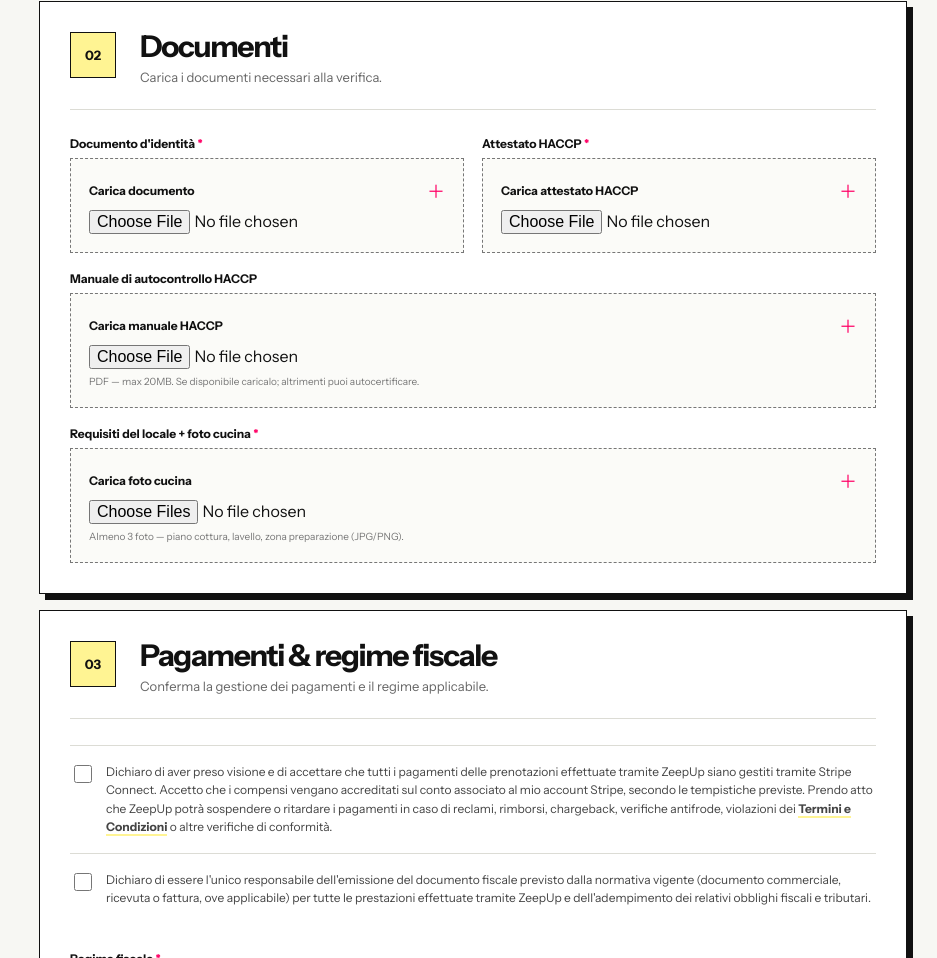
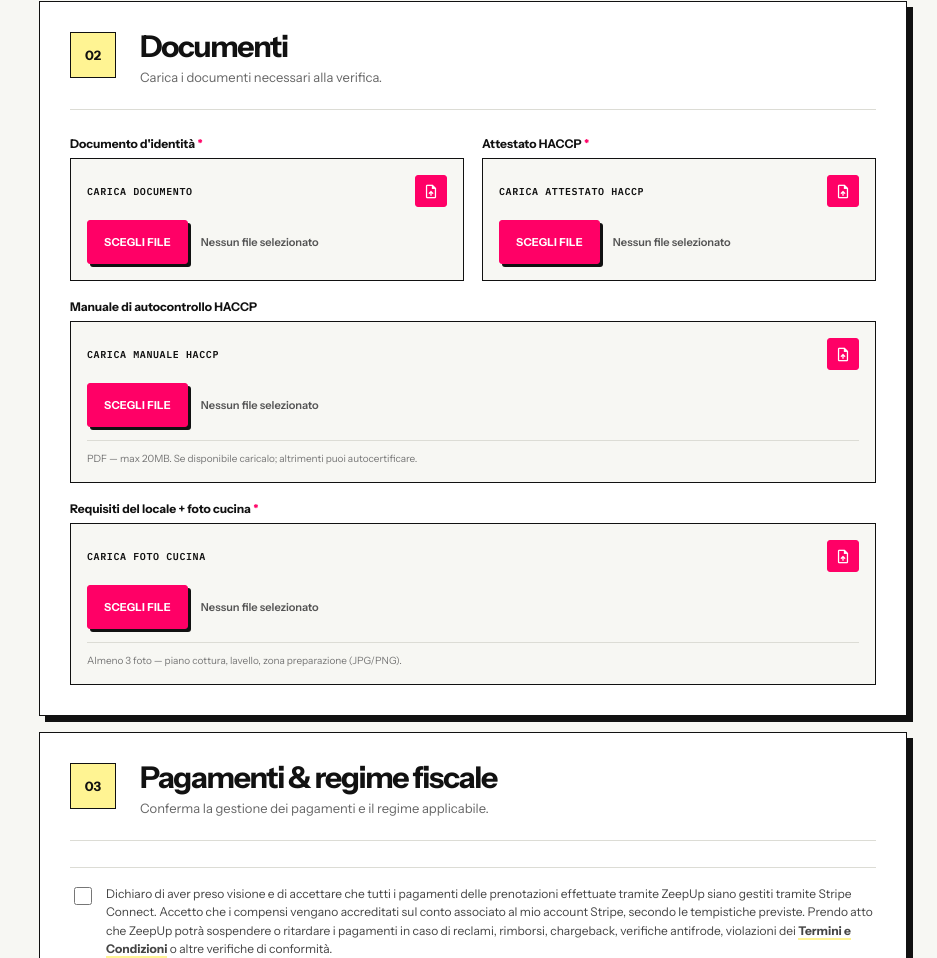
Before and after one commit to e-bianchi83/ZeepUp-Italia-web, a website: page home-chef-registration.html in a window 1280 px wide. Shown: the part 1341-2299 px from the top of the page, without its empty margins (343-1280 px from the left). Drawn offline with nearby package versions, Linux system fonts and the light colour scheme.

Commit message:
Style home-chef upload controls in Italian

```diff
--- a/home-chef-registration.html
+++ b/home-chef-registration.html
@@ -373,20 +373,101 @@ input[aria-invalid="true"]{
 
 /* UPLOADS */
 .upload{
-  border:1px dashed #777;
-  padding:18px;
-  background:#fbfbf8;
-}
-.upload input{width:100%}
+  border:1px solid #111;
+  padding:16px;
+  background:var(--soft);
+  transition:transform .15s ease,box-shadow .15s ease,background .15s ease;
+}
+.upload:hover{
+  transform:translate(-1px,-1px);
+  box-shadow:5px 5px 0 var(--butter);
+  background:#fff;
+}
+.upload:focus-within{
+  border-color:var(--pink);
+  box-shadow:5px 5px 0 var(--butter);
+  background:#fff;
+}
+.upload-picker{display:flex;align-items:center;gap:13px;min-width:0}
+.upload-input{
+  position:absolute;
+  width:1px;
+  height:1px;
+  padding:0;
+  margin:-1px;
+  overflow:hidden;
+  clip:rect(0,0,0,0);
+  white-space:nowrap;
+  border:0;
+}
+.upload-button{
+  flex:0 0 auto;
+  display:inline-flex;
+  align-items:center;
+  justify-content:center;
+  min-height:44px;
+  margin:0;
+  padding:11px 16px;
+  border:1px solid var(--pink);
+  border-radius:3px;
+  background:var(--pink);
+  color:#fff;
+  box-shadow:3px 3px 0 #111;
+  font-family:"Instrument Sans","Helvetica Neue",Arial,sans-serif;
+  font-size:11px;
+  font-weight:800;
+  letter-spacing:.02em;
+  text-transform:uppercase;
+  cursor:pointer;
+  transition:transform .15s ease,box-shadow .15s ease,filter .15s ease;
+}
+.upload-button:hover{
+  transform:translate(-1px,-1px);
+  box-shadow:5px 5px 0 #111;
+  filter:brightness(1.04);
+}
+.upload-button:active{
+  transform:translate(2px,2px);
+  box-shadow:0 0 0 #111;
+}
+.upload-input:focus-visible + .upload-button{outline:3px solid var(--pink);outline-offset:4px}
+.upload-filename{
+  min-width:0;
+  overflow:hidden;
+  color:#555;
+  font-size:11px;
+  font-weight:600;
+  line-height:1.35;
+  text-overflow:ellipsis;
+  white-space:nowrap;
+}
 .upload-title{
   display:flex;
   align-items:center;
   justify-content:space-between;
   gap:12px;
-  margin-bottom:7px;
-}
-.upload-title b{font-size:12px}
-.upload-title span{color:var(--pink);font-size:18px}
+  margin-bottom:13px;
+}
+.upload-title b{
+  font-family:"IBM Plex Mono","Courier New",monospace;
+  font-size:10px;
+  font-weight:600;
+  letter-spacing:.06em;
+  text-transform:uppercase;
+}
+.upload-title span{
+  flex:0 0 32px;
+  width:32px;
+  height:32px;
+  display:grid;
+  place-items:center;
+  border:1px solid var(--pink);
+  border-radius:3px;
+  background:var(--pink);
+  color:#fff;
+  font-size:17px;
+}
+.upload .hint{margin-top:13px;padding-top:11px;border-top:1px solid var(--line)}
 
 /* CHECK / DECLARATIONS */
 .check-card{
@@ -851,24 +932,36 @@ body.modal-open{overflow:hidden}
           <div class="field">
             <label>Documento d'identità <span class="required">*</span></label>
             <div class="upload">
-              <div class="upload-title"><b>Carica documento</b><span>＋</span></div>
-              <input type="file" id="identity-document" accept=".pdf,.jpg,.jpeg,.png" required>
+              <div class="upload-title"><b>Carica documento</b><span class="material-symbols-outlined" aria-hidden="true">upload_file</span></div>
+              <div class="upload-picker">
+                <input class="upload-input" type="file" id="identity-document" accept=".pdf,.jpg,.jpeg,.png" aria-describedby="identity-document-name" required>
+                <label class="upload-button" for="identity-document">Scegli file</label>
+                <span class="upload-filename" id="identity-document-name">Nessun file selezionato</span>
+              </div>
             </div>
           </div>
 
           <div class="field">
             <label>Attestato HACCP <span class="required">*</span></label>
             <div class="upload">
-              <div class="upload-title"><b>Carica attestato HACCP</b><span>＋</span></div>
-              <input type="file" id="haccp-certificate" accept=".pdf,.jpg,.jpeg,.png" required>
+              <div class="upload-title"><b>Carica attestato HACCP</b><span class="material-symbols-outlined" aria-hidden="true">upload_file</span></div>
+              <div class="upload-picker">
+                <input class="upload-input" type="file" id="haccp-certificate" accept=".pdf,.jpg,.jpeg,.png" aria-describedby="haccp-certificate-name" required>
+                <label class="upload-button" for="haccp-certificate">Scegli file</label>
+                <span class="upload-filename" id="haccp-certificate-name">Nessun file selezionato</span>
+              </div>
             </div>
           </div>
 
           <div class="field full">
             <label>Manuale di autocontrollo HACCP</label>
             <div class="upload">
-              <div class="upload-title"><b>Carica manuale HACCP</b><span>＋</span></div>
-              <input type="file" id="haccp-manual" accept=".pdf">
+              <div class="upload-title"><b>Carica manuale HACCP</b><span class="material-symbols-outlined" aria-hidden="true">upload_file</span></div>
+              <div class="upload-picker">
+                <input class="upload-input" type="file" id="haccp-manual" accept=".pdf" aria-describedby="haccp-manual-name">
+                <label class="upload-button" for="haccp-manual">Scegli file</label>
+                <span class="upload-filename" id="haccp-manual-name">Nessun file selezionato</span>
+              </div>
               <div class="hint">PDF — max 20MB. Se disponibile caricalo; altrimenti puoi autocertificare.</div>
             </div>
           </div>
@@ -876,8 +969,12 @@ body.modal-open{overflow:hidden}
           <div class="field full">
             <label>Requisiti del locale + foto cucina <span class="required">*</span></label>
             <div class="upload">
-              <div class="upload-title"><b>Carica foto cucina</b><span>＋</span></div>
-              <input type="file" id="kitchen-photos" accept=".jpg,.jpeg,.png" multiple required>
+              <div class="upload-title"><b>Carica foto cucina</b><span class="material-symbols-outlined" aria-hidden="true">upload_file</span></div>
+              <div class="upload-picker">
+                <input class="upload-input" type="file" id="kitchen-photos" accept=".jpg,.jpeg,.png" aria-describedby="kitchen-photos-name" multiple required>
+                <label class="upload-button" for="kitchen-photos">Scegli file</label>
+                <span class="upload-filename" id="kitchen-photos-name">Nessun file selezionato</span>
+              </div>
               <div class="hint">Almeno 3 foto — piano cottura, lavello, zona preparazione (JPG/PNG).</div>
             </div>
           </div>
@@ -1246,6 +1343,20 @@ body.modal-open{overflow:hidden}
   });
   updateCityOptions();
 
+  document.querySelectorAll(".upload-input").forEach(function (input) {
+    const filename = document.getElementById(`${input.id}-name`);
+
+    input.addEventListener("change", function () {
+      if (!input.files.length) {
+        filename.textContent = "Nessun file selezionato";
+      } else if (input.files.length === 1) {
+        filename.textContent = input.files[0].name;
+      } else {
+        filename.textContent = `${input.files.length} file selezionati`;
+      }
+    });
+  });
+
   function showSuccessModal() {
     successModalTrigger = document.activeElement;
     successModal.hidden = false;
```
